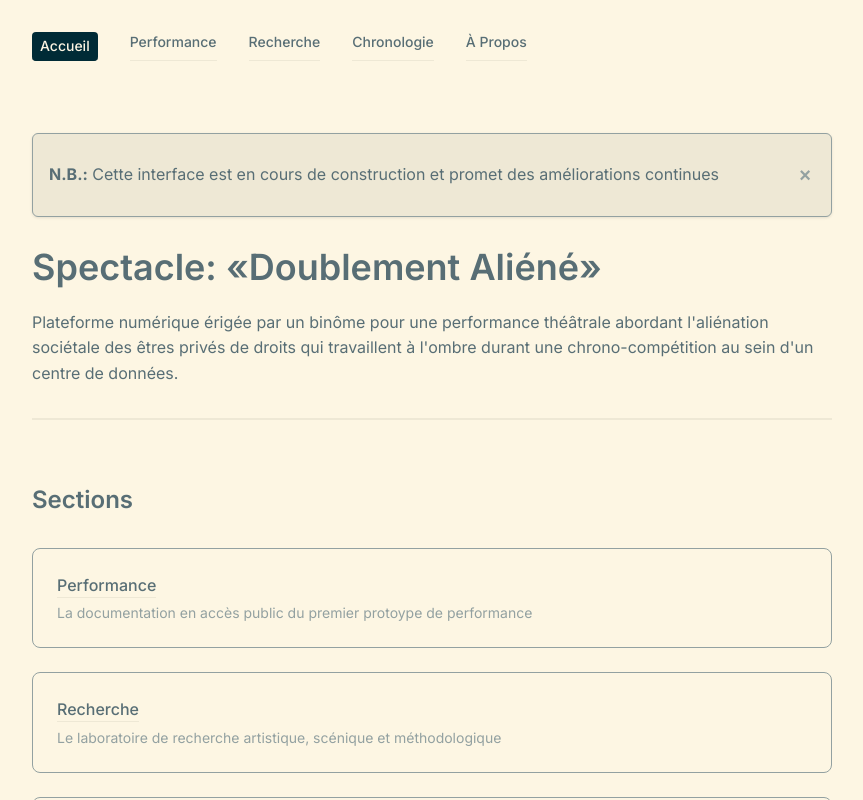
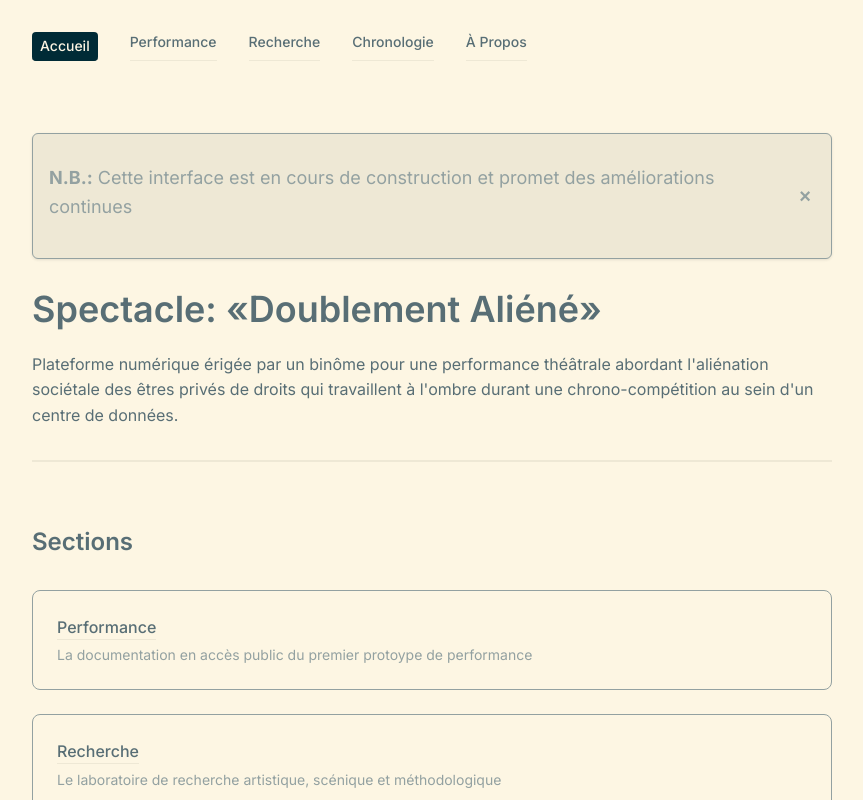
Before and after one commit to daqhris/DoublementAliene, a Next.js app: page / in a window 1280 px wide. Shown: the top 800 px of the page, without its empty margins (208-1071 px from the left). Built offline with nearby package versions, Linux system fonts and the light colour scheme; no server answers.

Commit message:
edit color shade of text

```diff
--- a/app/components/NotificationBanner.tsx
+++ b/app/components/NotificationBanner.tsx
@@ -21,7 +21,7 @@ const NotificationBanner: React.FC = () => {
   return (
     <div className="theater-notification-banner">
       <div className="theater-notification-content">
-        <p className="theater-text">
+        <p className="theater-subtitle">
           <strong>N.B.:</strong> Cette interface est en cours de construction et promet des améliorations continues
         </p>
         <button
```
